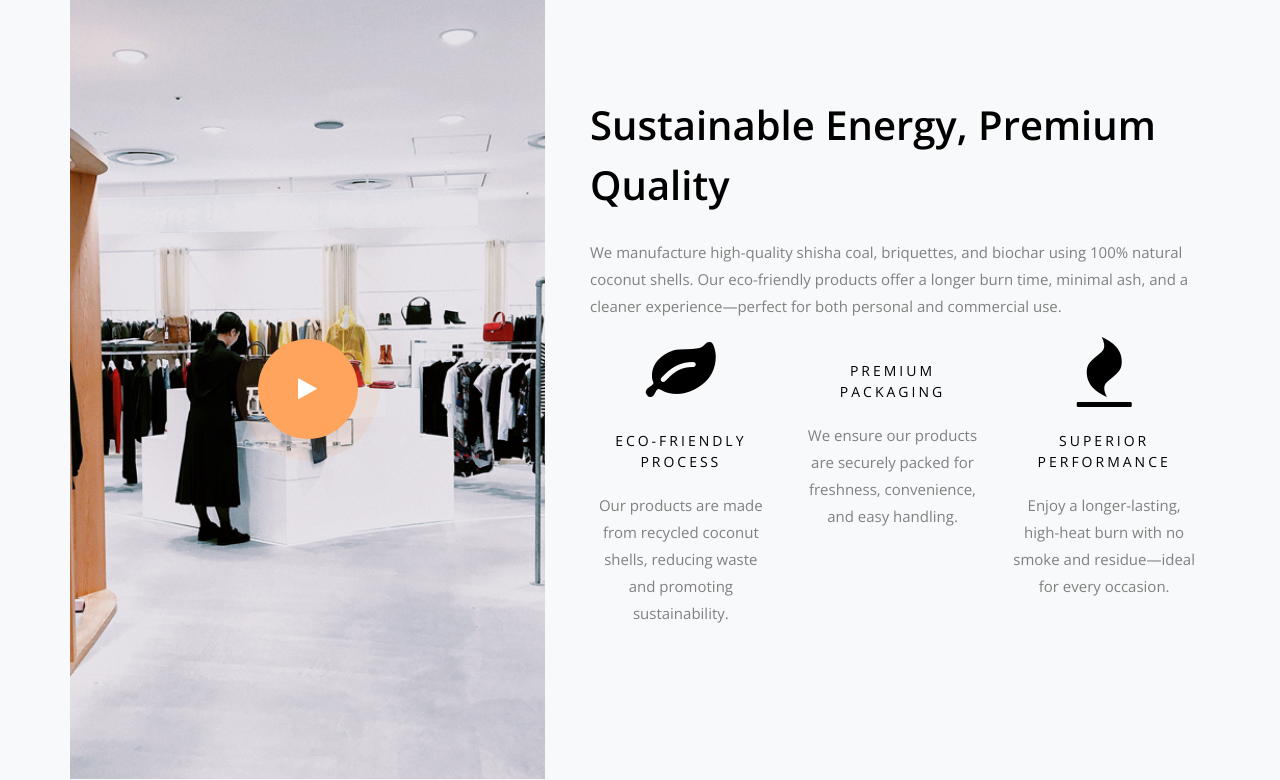
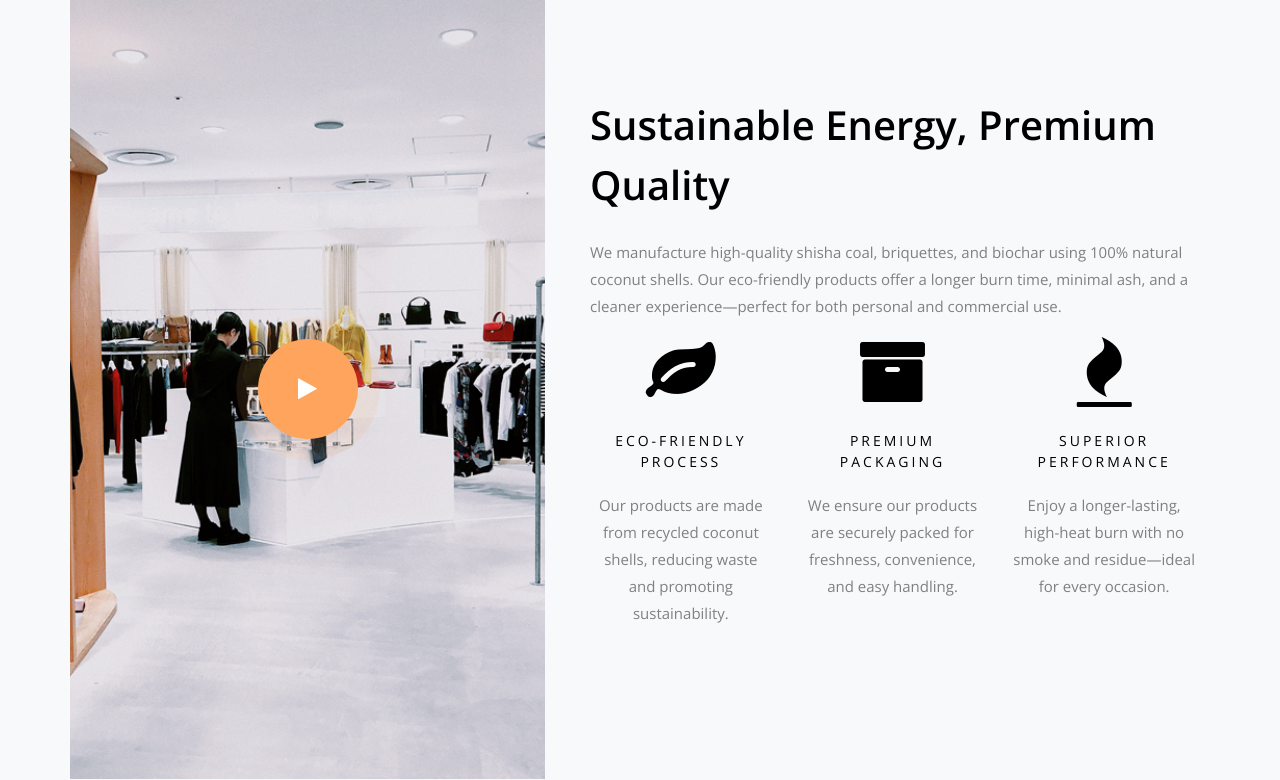
Before and after one commit to StevOti/Brique-Energy, a Django app: page / in a window 1280 px wide. Shown: the part 867-1647 px from the top of the page. Run offline with Django 5.2, Linux system fonts and the light colour scheme; data comes from the database, SQL or seed files in the repository; some libraries are stand-ins or nearby versions; some web fonts are replaced.

```diff
--- a/store/templates/home.html
+++ b/store/templates/home.html
@@ -87,7 +87,7 @@
 				<div class="col-lg-4 text-center d-flex align-self-stretch ftco-animate">
 				  <div class="media block-6 services">
 					<div class="icon d-flex justify-content-center align-items-center mb-4">
-						  <span class="icon-package"></span>
+						  <span class="icon-archive"></span>
 					</div>
 					<div class="media-body">
 					  <h3 class="heading">Premium Packaging</h3>
```
Also changed, not shown: static/images/about-2.jpg (added).
